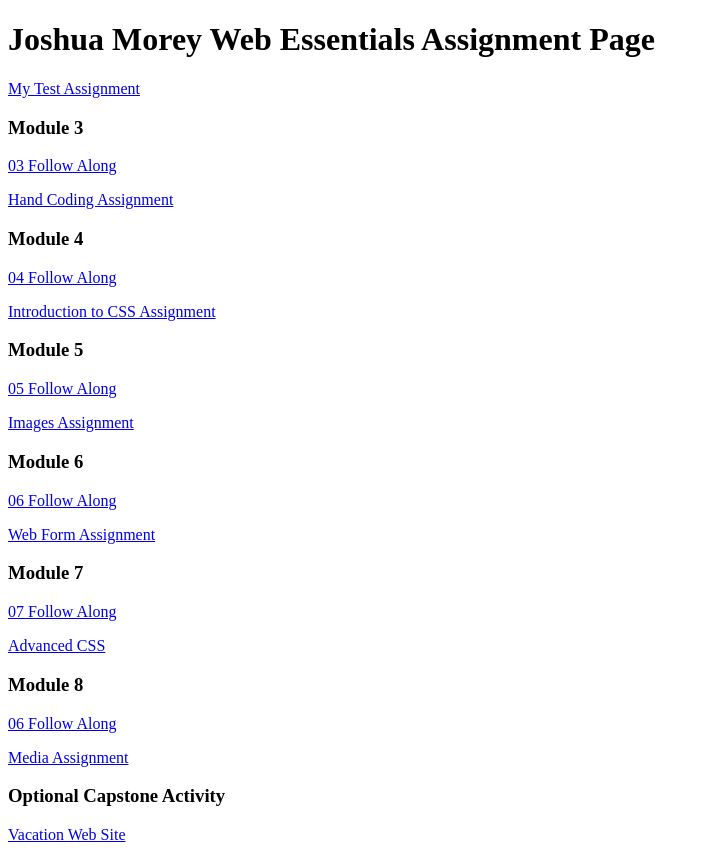
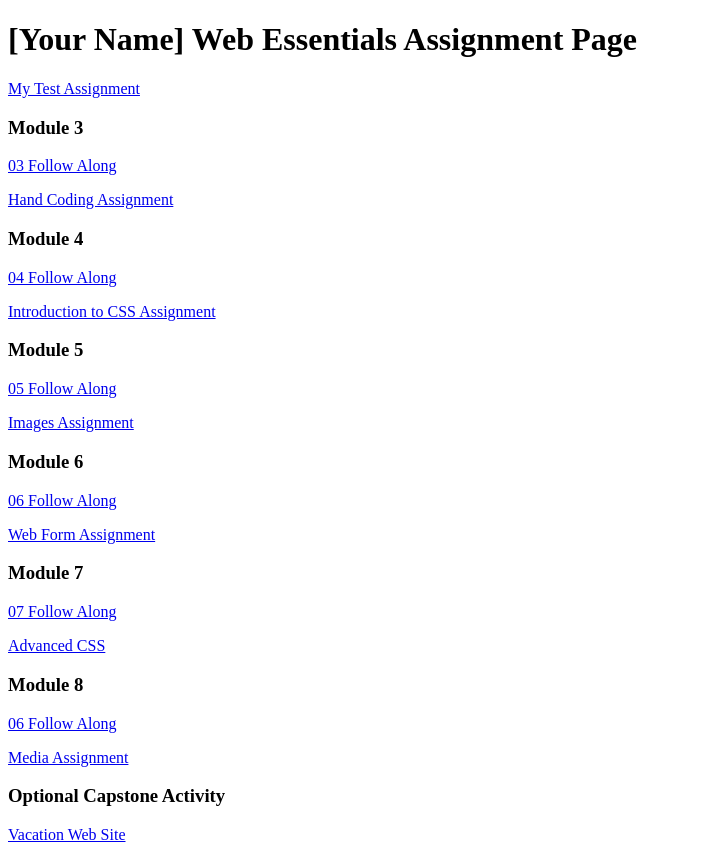
Before and after one commit to 10874425/dwdd1600, a plain HTML site: page index.html in a window 1280 px wide. Shown: the whole page, without its empty margins (0-710 px from the left). Drawn offline with Linux system fonts and the light colour scheme.

Commit message:
Update index.html

```diff
--- a/index.html
+++ b/index.html
@@ -6,7 +6,7 @@
 		<title>dwdd 1600 assignment list page</title>
 	</head>
 	<body>
-		<h1>Joshua Morey Web Essentials Assignment Page</h1>
+		<h1>[Your Name] Web Essentials Assignment Page</h1>
 		<p><a href="01test">My Test Assignment</a></p>
 
 		<h3>Module 3</h3>
```
